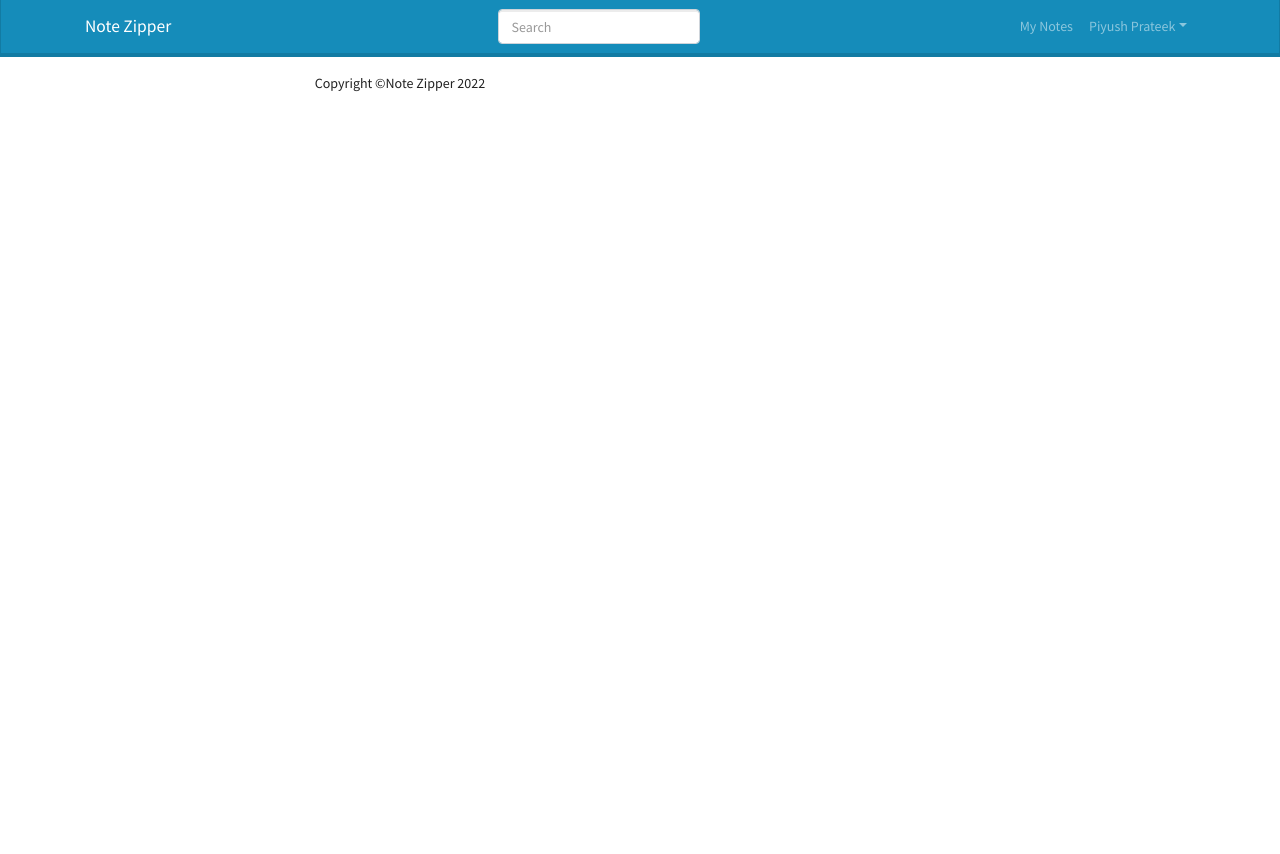
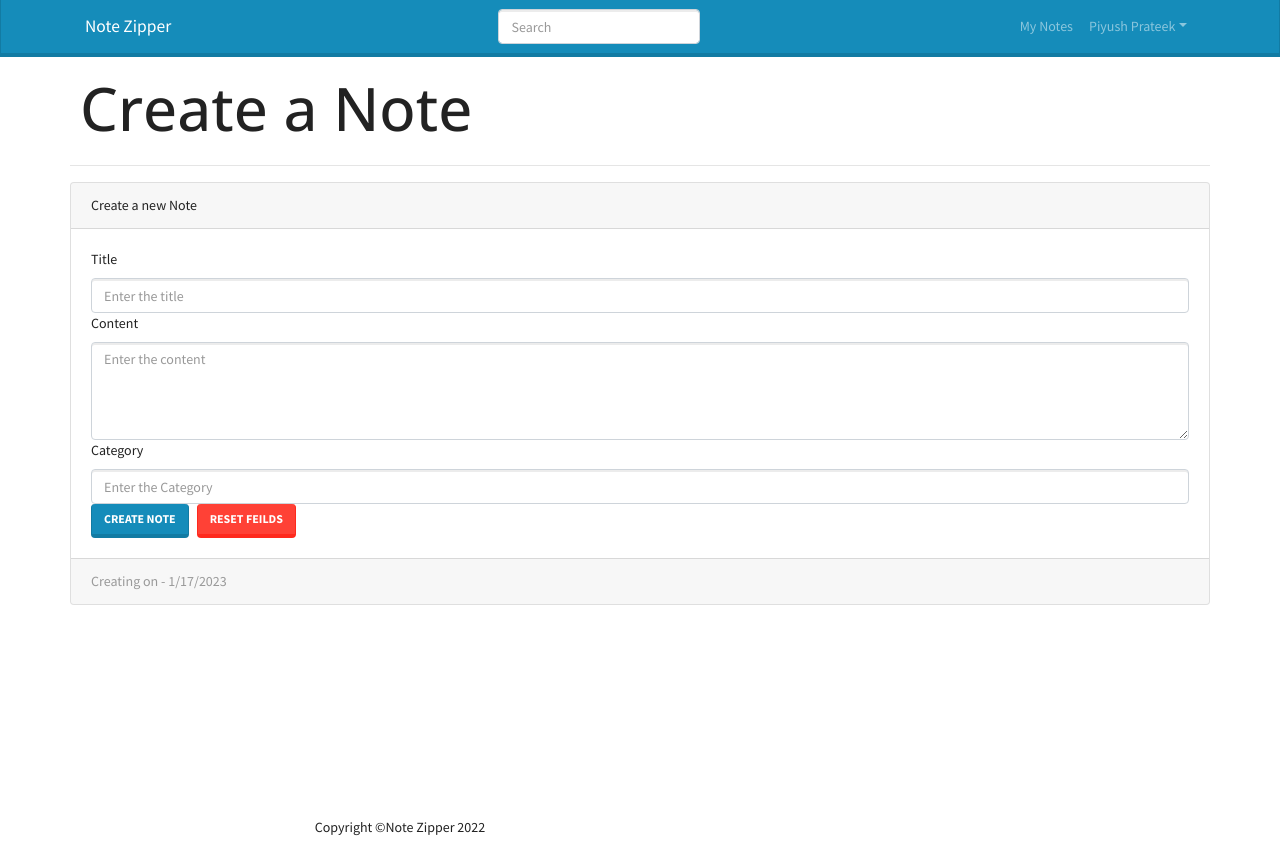
Before and after one commit to piyushpratek/NoteZipper, a React (Vite) app in the folder frontend/: page /createnote in a window 1280 px wide. Before the commit the page ends 800 px from the top, so only its background shows below. Built offline with nearby package versions, Linux system fonts and the light colour scheme.

Commit message:
topics 1.used reverse  | mynotes 2.CreateNote | created 3. NoteSlice | note in requestType

```diff
--- a/frontend/package.json
+++ b/frontend/package.json
@@ -14,6 +14,7 @@
     "react": "^18.2.0",
     "react-bootstrap": "^2.7.0",
     "react-dom": "^18.2.0",
+    "react-markdown": "^8.0.5",
     "react-redux": "^8.0.5",
     "react-router-dom": "^6.6.0",
     "redux": "^4.2.0",
--- a/frontend/src/App.tsx
+++ b/frontend/src/App.tsx
@@ -8,6 +8,7 @@ import MyNotes from './screens/MyNotes/MyNotes';
 import LoginScreen from './screens/LoginScreen/LoginScreen';
 import RegisterScreen from './screens/RegisterScreen/RegisterScreen';
 import { useSelector } from 'react-redux';
+import CreateNote from './screens/CreateNote/CreateNote';
 
 const App = () => {
   const rx = useSelector((state) => state);
@@ -20,6 +21,7 @@ const App = () => {
         <Route path='/' element={<LandingPage />} />
         <Route path='/login' element={<LoginScreen />} />
         <Route path='/register' element={<RegisterScreen />} />
+        <Route path='/createnote' element={<CreateNote />} />
 
         <Route path='/mynotes' element={<MyNotes />} />
       </Routes>
--- a/frontend/src/redux/noteSlice.ts
+++ b/frontend/src/redux/noteSlice.ts
@@ -2,6 +2,7 @@ import { createSlice } from '@reduxjs/toolkit';
 import type { PayloadAction } from '@reduxjs/toolkit';
 
 type requestType = {
+  note?: any;
   loading?: boolean;
   error?: any;
   success?: any;
--- /dev/null
+++ b/frontend/src/screens/CreateNote/CreateNote.tsx
@@ -0,0 +1,102 @@
+import React, { useEffect, useState } from 'react';
+import MainScreen from '../../components/MainScreen';
+import { Button, Card, Form } from 'react-bootstrap';
+import { useDispatch, useSelector } from 'react-redux';
+import { createNoteAction } from '../../actions/notesActions';
+import Loading from '../../components/Loading';
+import ErrorMessage from '../../components/ErrorMessage';
+import ReactMarkdown from 'react-markdown';
+import { RootState } from '../../redux/store';
+import { useNavigate } from 'react-router-dom';
+
+function CreateNote({}) {
+  const [title, setTitle] = useState('');
+  const [content, setContent] = useState('');
+  const [category, setCategory] = useState('');
+
+  const dispatch = useDispatch();
+
+  const noteCreate = useSelector((state: RootState) => state.note.add);
+  const { loading, error, note } = noteCreate;
+
+  console.log(note);
+
+  const resetHandler = () => {
+    setTitle('');
+    setCategory('');
+    setContent('');
+  };
+  const navigate = useNavigate();
+  const submitHandler = (e: any) => {
+    e.preventDefault();
+    if (!title || !content || !category) return;
+    dispatch(createNoteAction(title, content, category) as any);
+
+    resetHandler();
+    navigate('/mynotes');
+  };
+
+  return (
+    <MainScreen title='Create a Note'>
+      <div className='card'>
+        <Card.Header>Create a new Note</Card.Header>
+        <Card.Body>
+          <Form onSubmit={submitHandler}>
+            {error && <ErrorMessage variant='danger'>{error}</ErrorMessage>}
+            <Form.Group controlId='title'>
+              <Form.Label>Title</Form.Label>
+              <Form.Control
+                type='title'
+                value={title}
+                placeholder='Enter the title'
+                onChange={(e) => setTitle(e.target.value)}
+              />
+            </Form.Group>
+
+            <Form.Group controlId='content'>
+              <Form.Label>Content</Form.Label>
+              <Form.Control
+                as='textarea'
+                value={content}
+                placeholder='Enter the content'
+                rows={4}
+                onChange={(e) => setContent(e.target.value)}
+              />
+            </Form.Group>
+            {content && (
+              <Card>
+                <Card.Header>Note Preview</Card.Header>
+                <Card.Body>
+                  <ReactMarkdown>{content}</ReactMarkdown>
+                </Card.Body>
+              </Card>
+            )}
+
+            <Form.Group controlId='content'>
+              <Form.Label>Category</Form.Label>
+              <Form.Control
+                type='content'
+                value={category}
+                placeholder='Enter the Category'
+                onChange={(e) => setCategory(e.target.value)}
+              />
+            </Form.Group>
+            {loading && <Loading size={50} />}
+            <Button type='submit' variant='primary'>
+              Create Note
+            </Button>
+            <Button className='mx-2' onClick={resetHandler} variant='danger'>
+              Reset Feilds
+            </Button>
+          </Form>
+        </Card.Body>
+
+        <Card.Footer className='text-muted'>
+          Creating on - {new Date().toLocaleDateString()}
+        </Card.Footer>
+      </div>
+    </MainScreen>
+  );
+}
+
+export default CreateNote;
--- a/frontend/src/screens/MyNotes/MyNotes.tsx
+++ b/frontend/src/screens/MyNotes/MyNotes.tsx
@@ -50,7 +50,7 @@ const MyNotes = () => {
       {error && <ErrorMessage variant='danger'>{error}</ErrorMessage>}
       {loading && <Loading />}
       <>
-        {notes.map((note: any) => (
+        {notes.reverse().map((note: any) => (
           <Accordion key={note._id}>
             {/* <Card style={{ margin: 10 }} key={note._id}>
             <Accordion.Item eventKey="0"> */}
--- a/package.json
+++ b/package.json
@@ -3,7 +3,7 @@
   "version": "1.0.0",
   "main": "server.js",
   "scripts": {
-    "start": "ts-node-dev --respawn --transpile-only ./backend/server.ts"
+    "start": "ts-node-dev --respawn --transpile-only --clear ./backend/server.ts"
   },
   "author": "Piyush",
   "license": "ISC",
```
Also changed, not shown: 1 other file (tests, documents, lock files or other folders).
